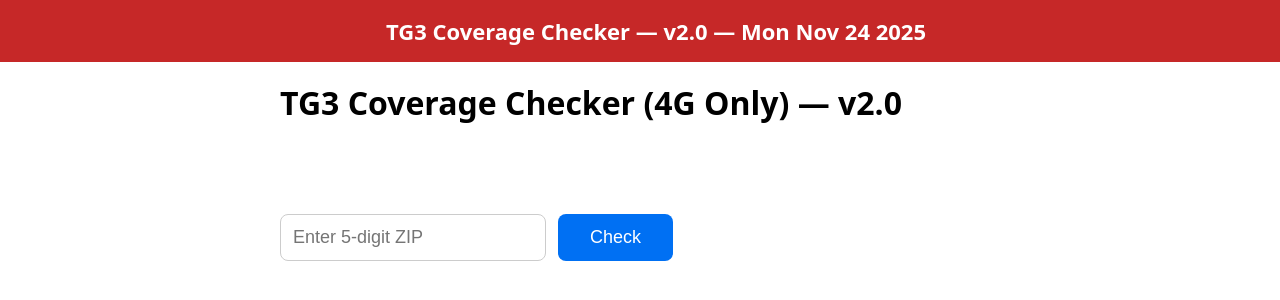
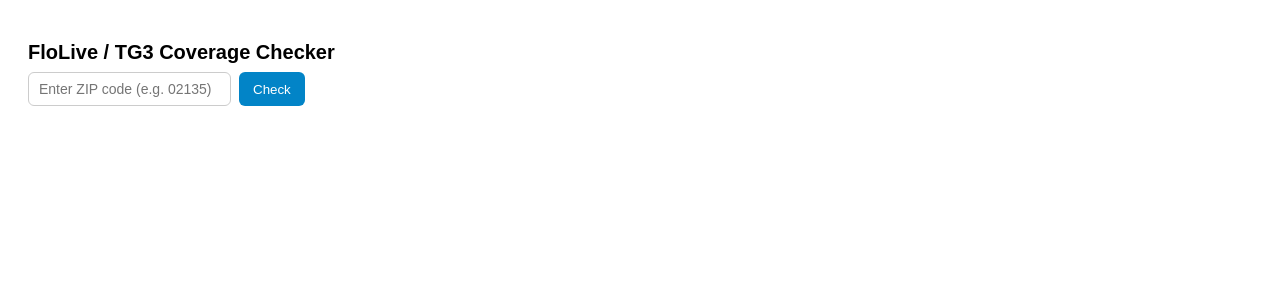
Before and after one commit to saxios2015-lang/cell-coverage-app, a Next.js app: page / in a window 1280 px wide. Shown: the top 300 px of the page. Built offline with nearby package versions, Linux system fonts and the light colour scheme.

Commit message:
Update index.js

```diff
--- a/pages/index.js
+++ b/pages/index.js
@@ -1,186 +1,249 @@
-import { useState, useEffect } from "react";
+"use client";
+import React, { useCallback, useEffect, useMemo, useState } from "react";
+
+function DebugBanner({ items = [], sticky = true }) {
+  if (!items.length) return null;
+
+  const bg = (level) =>
+    level === "error" ? "#fee2e2" : level === "warn" ? "#fef3c7" : "#e0f2fe";
+  const border = (level) =>
+    level === "error" ? "#ef4444" : level === "warn" ? "#f59e0b" : "#0284c7";
+
+  return (
+    <div
+      style={{
+        position: sticky ? "sticky" : "static",
+        top: 0,
+        zIndex: 1000,
+        width: "100%",
+        boxShadow: "0 2px 6px rgba(0,0,0,0.08)",
+      }}
+    >
+      {items.map((it, idx) => (
+        <div
+          key={idx}
+          style={{
+            background: bg(it.level),
+            borderBottom: `1px solid ${border(it.level)}`,
+            padding: "10px 14px",
+            fontFamily:
+              "ui-monospace, SFMono-Regular, Menlo, Monaco, Consolas, 'Liberation Mono','Courier New', monospace",
+            fontSize: 13,
+            lineHeight: 1.3,
+          }}
+        >
+          <strong style={{ textTransform: "uppercase", marginRight: 8 }}>
+            {it.level}
+          </strong>
+          <span>{it.message}</span>
+        </div>
+      ))}
+    </div>
+  );
+}
 
 export default function Home() {
+  const [debugItems, setDebugItems] = useState([]);
+  const [supportedPlmns, setSupportedPlmns] = useState(new Set());
   const [zip, setZip] = useState("");
-  const [loading, setLoading] = useState(false);
-  const [result, setResult] = useState(null);
-  const [supportedPlmns, setSupportedPlmns] = useState(new Set());
+  const [filteredTowers, setFilteredTowers] = useState([]);
 
-  // Load your IMSI list
-  useEffect(() => {
-    fetch("/data/IMSI_data_tg3.csv")
-      .then(r => r.text())
-      .then(text => {
+  const addDebug = useCallback((level, message) => {
+    console[level === "error" ? "error" : level === "warn" ? "warn" : "log"](
+      "[DEBUG]",
+      message
+    );
+    setDebugItems((prev) => [...prev, { level, message }]);
+  }, []);
+
+  const debugEnabled = useMemo(() => {
+    if (typeof window === "undefined") return true;
+    return new URLSearchParams(window.location.search).get("debug") === "1";
+  }, []);
+
+  // --- CSV Loader with normalization fix ---
+  const loadSupportedPlmns = useCallback(async () => {
+    try {
+      const res = await fetch("/data/IMSI_data_tg3.csv", { cache: "no-store" });
+      if (!res.ok) {
+        addDebug("error", `CSV fetch failed: ${res.status} ${res.statusText}`);
+        return;
+      }
+
+      const text = await res.text();
       const set = new Set();
-        text.split("\n").forEach(line => {
+      let parsed = 0;
+      for (const line of text.split(/\r?\n/)) {
+        if (!line || /^(\s*#|PLMN|MCC)/i.test(line)) continue;
         const cols = line.split(",");
-          if (cols.length < 7) return;
         const plmn = cols[0]?.trim();
         const group = cols[6]?.trim();
-          if (plmn && plmn.length === 5 && (group === "EU 2" || group === "US 2")) {
-            set.add(plmn);
+
+        const raw = (plmn || "").replace(/\D/g, "");
+        if ((group === "EU 2" || group === "US 2") && (raw.length === 5 || raw.length === 6)) {
+          const mcc = raw.slice(0, 3);
+          const mnc = raw.slice(3);
+          const canonical = mcc + mnc.padStart(3, "0");
+          set.add(canonical);
+          parsed++;
         }
-        });
-        setSupportedPlmns(set);
-      });
-  }, []);
-
-  // YOUR REAL KEY — hard-coded
-  const OCID_KEY = "pk.7e55133a94aec3549fab3acdc2885aab";
-
-  const RENDER_BACKEND = "https://cell-coverage-app.onrender.com";
-
-  // VERSION v2.0 — you will see this at the top
-  const APP_VERSION = "v2.0";
-
-  const handleSearch = async (e) => {
-    e.preventDefault();
-    if (zip.length !== 5 || isNaN(zip)) return;
-
-    setLoading(true);
-    setResult(null);
-
-    let hasTg3Coverage = false;
-    let providers = [];
-    let counties = [];
-
-    try {
-      // FCC fallback
-      const fccRes = await fetch(`${RENDER_BACKEND}/api/providers/by-zip?zip=${zip}`);
-      if (fccRes.ok) {
-        const data = await fccRes.json();
-        providers = data.providers || [];
-        counties = data.counties || [];
       }
 
-      // OpenCelliD — 9-box fan-out
-      const geoRes = await fetch(
-        `https://nominatim.openstreetmap.org/search?format=json&postalcode=${zip}&countrycodes=us&limit=1`
+      setSupportedPlmns(set);
+      addDebug(
+        set.size ? "info" : "warn",
+        `CSV loaded: ${parsed} rows parsed, ${set.size} PLMNs in whitelist (normalized to 6 digits).`
       );
-      const places = await geoRes.json();
-      if (places.length > 0) {
-        const lat = parseFloat(places[0].lat);
-        const lon = parseFloat(places[0].lon);
-        const offsetKm = 1.5;
+    } catch (e) {
+      addDebug("error", `CSV parse error: ${e?.message || e}`);
+    }
+  }, [addDebug]);
 
-        for (let r = -1; r <= 1; r++) {
-          for (let c = -1; c <= 1; c++) {
-            const kmPerDegLon = 40075 * Math.cos((lat * Math.PI) / 180) / 360;
-            const lat1 = lat + r * (offsetKm / 111.32);
-            const lon1 = lon + c * (offsetKm / kmPerDegLon);
-            const lat2 = lat1 + (offsetKm / 111.32);
-            const lon2 = lon1 + (offsetKm / kmPerDegLon);
+  useEffect(() => {
+    loadSupportedPlmns();
+  }, [loadSupportedPlmns]);
 
-            const url = `https://opencellid.org/cell/getInArea?key=${OCID_KEY}&BBOX=${lat1},${lon1},${lat2},${lon2}&format=json&limit=50`;
+  // --- Geocoding ---
+  const geocodeZip = useCallback(
+    async (zip) => {
+      try {
+        const url = `https://nominatim.openstreetmap.org/search?postalcode=${zip}&country=US&format=json&limit=1`;
+        const res = await fetch(url, {
+          headers: { "User-Agent": "toast-debug-app/1.0 (email@example.com)" },
+        });
+        if (!res.ok) throw new Error(`Geocode HTTP ${res.status}`);
+        const data = await res.json();
+        if (!data.length) {
+          addDebug("warn", `No geocode results for ZIP ${zip}`);
+          return null;
+        }
+        const { lat, lon } = data[0];
+        addDebug("info", `Geocode success: ZIP ${zip} → lat ${lat}, lon ${lon}`);
+        return { lat, lon };
+      } catch (err) {
+        addDebug("error", `Geocode failed for ZIP ${zip}: ${err?.message}`);
+        return null;
+      }
+    },
+    [addDebug]
+  );
 
+  // --- Fetch towers from OpenCelliD ---
+  const fetchOpenCellId = useCallback(
+    async (lat, lon) => {
+      try {
+        const bbox = `${lon - 0.01},${lat - 0.01},${lon + 0.01},${lat + 0.01}`;
+        const apiKey = process.env.NEXT_PUBLIC_OCID_KEY; // ✅ updated to match your Vercel variable
+        const url = `https://api.opencellid.org/cell/getInArea?key=${apiKey}&BBOX=${bbox}&limit=50&format=json`;
         const res = await fetch(url);
-            if (res.ok) {
+        if (!res.ok) throw new Error(`OpenCellID HTTP ${res.status}`);
         const data = await res.json();
-              if (Array.isArray(data.cells)) {
-                for (const cell of data.cells) {
-                  if (cell.mcc && cell.mnc) {
+        const cells = Array.isArray(data?.cells) ? data.cells : data;
+        addDebug("info", `OpenCellID returned ${cells.length} towers for bbox ${bbox}`);
+        return cells;
+      } catch (err) {
+        addDebug("error", `OpenCellID fetch failed: ${err?.message}`);
+        return [];
+      }
+    },
+    [addDebug]
+  );
+
+  // --- Filter towers by PLMN ---
+  const filterCellsByPlmn = useCallback(
+    (cells) => {
+      const before = cells.length;
+      const filtered = cells.filter((cell) => {
         const plmn = `${cell.mcc}${String(cell.mnc).padStart(3, "0")}`;
-                    if (supportedPlmns.has(plmn)) {
-                      hasTg3Coverage = true;
-                      break;
-                    }
-                  }
-                }
-              }
-            }
-            if (hasTg3Coverage) break;
-          }
-          if (hasTg3Coverage) break;
-        }
-      }
-    } catch (err) {
-      console.error(err);
+        return supportedPlmns.has(plmn);
+      });
+      addDebug(
+        before ? "info" : "warn",
+        `Filter by PLMN: ${before} → ${filtered.length} after whitelist (${supportedPlmns.size} PLMNs).`
+      );
+      return filtered;
+    },
+    [supportedPlmns, addDebug]
+  );
+
+  // --- Master handler ---
+  const handleCheck = useCallback(async () => {
+    setFilteredTowers([]);
+    setDebugItems([]);
+    if (!zip.trim()) {
+      addDebug("warn", "Please enter a ZIP code.");
+      return;
     }
 
-    setResult({
-      supported: hasTg3Coverage,
-      message: hasTg3Coverage
-        ? "Great news! Your TG3 will have 4G coverage in this ZIP"
-        : "No TG3 coverage found in this ZIP",
-      providers,
-      counties,
-    });
+    const coords = await geocodeZip(zip.trim());
+    if (!coords) {
+      addDebug("error", "Geocode failed; aborting tower fetch.");
+      return;
+    }
 
-    setLoading(false);
-  };
+    const towers = await fetchOpenCellId(coords.lat, coords.lon);
+    if (!towers.length) {
+      addDebug("warn", "No towers returned from OpenCellID.");
+    }
+
+    const filtered = filterCellsByPlmn(towers);
+    setFilteredTowers(filtered);
+
+    addDebug(
+      filtered.length ? "info" : "warn",
+      filtered.length
+        ? `✅ Found ${filtered.length} TG3-compatible towers near ${zip}.`
+        : "❌ No TG3 towers found (check CSV normalization or bbox range)."
+    );
+  }, [zip, geocodeZip, fetchOpenCellId, filterCellsByPlmn, addDebug]);
 
   return (
-    <main style={{ maxWidth: 720, margin: "40px auto", fontFamily: "system-ui", padding: 20 }}>
-      {/* v2.0 BANNER — IMPOSSIBLE TO MISS */}
-      <div style={{
-        background: "#c62828",
+    <main style={{ padding: 20, fontFamily: "sans-serif" }}>
+      {debugEnabled && <DebugBanner items={debugItems} />}
+
+      <h1 style={{ fontSize: 20, marginBottom: 8 }}>FloLive / TG3 Coverage Checker</h1>
+      <div style={{ display: "flex", gap: 8, marginBottom: 20 }}>
+        <input
+          type="text"
+          value={zip}
+          onChange={(e) => setZip(e.target.value)}
+          placeholder="Enter ZIP code (e.g. 02135)"
+          style={{
+            border: "1px solid #ccc",
+            padding: "8px 10px",
+            borderRadius: 6,
+            fontSize: 14,
+          }}
+        />
+        <button
+          onClick={handleCheck}
+          style={{
+            background: "#0284c7",
             color: "white",
-        padding: "16px",
-        textAlign: "center",
-        fontSize: "22px",
-        fontWeight: "bold",
-        position: "fixed",
-        top: 0,
-        left: 0,
-        right: 0,
-        width: "100%",
-        zIndex: 9999,
-      }}>
-        TG3 Coverage Checker — {APP_VERSION} — {new Date().toDateString()}
+            border: "none",
+            padding: "8px 14px",
+            borderRadius: 6,
+            cursor: "pointer",
+          }}
+        >
+          Check
+        </button>
       </div>
 
-      <h1>TG3 Coverage Checker (4G Only) — {APP_VERSION}</h1>
-
-      <form onSubmit={handleSearch} style={{ display: "flex", gap: 12, margin: "90px 0 30px" }}>
-        <input
-          value={zip}
-          onChange={(e) => setZip(e.target.value.replace(/\D/g, "").slice(0, 5))}
-          placeholder="Enter 5-digit ZIP"
-          style={{ padding: 12, fontSize: 18, borderRadius: 8, border: "1px solid #ccc", width: 240 }}
-        />
-        <button
-          type="submit"
-          disabled={loading || zip.length !== 5}
-          style={{
-            padding: "12px 32px",
-            fontSize: 18,
-            background: "#0070f3",
-            color: "white",
-            border: "none",
-            borderRadius: 8,
-          }}
-        >
-          {loading ? "Checking…" : "Check"}
-        </button>
-      </form>
-
-      {result && (
-        <>
-          <div
-            style={{
-              fontSize: 26,
-              fontWeight: "bold",
-              margin: "40px 0 20px",
-              color: result.supported ? "#0a9928" : "#d32f2f",
-            }}
-          >
-            {result.message}
-          </div>
-
-          {result.providers?.length > 0 && (
+      {filteredTowers.length > 0 && (
         <div>
-              <h3>Providers in {zip} {result.supported ? "(TG3 supported)" : "(not supported by TG3)"}</h3>
-              {result.counties?.length > 0 && <p><strong>County:</strong> {result.counties.join(", ")}</p>}
-              <ul style={{ lineHeight: 1.7 }}>
-                {result.providers.map((p, i) => (
+          <h2 style={{ fontSize: 16, marginBottom: 6 }}>
+            Found {filteredTowers.length} matching towers
+          </h2>
+          <ul style={{ fontSize: 13, lineHeight: 1.4 }}>
+            {filteredTowers.slice(0, 10).map((t, i) => (
               <li key={i}>
-                    {p.provider_name || "Unknown"} {p.provider_id && `(${p.provider_id})`}
+                MCC: {t.mcc}, MNC: {t.mnc}, LAC: {t.lac}, CID: {t.cid}
               </li>
             ))}
           </ul>
+          {filteredTowers.length > 10 && <p>...and more</p>}
         </div>
-          )}
-        </>
       )}
     </main>
   );
```
Lines whose indentation alone changed are shown as unchanged.
